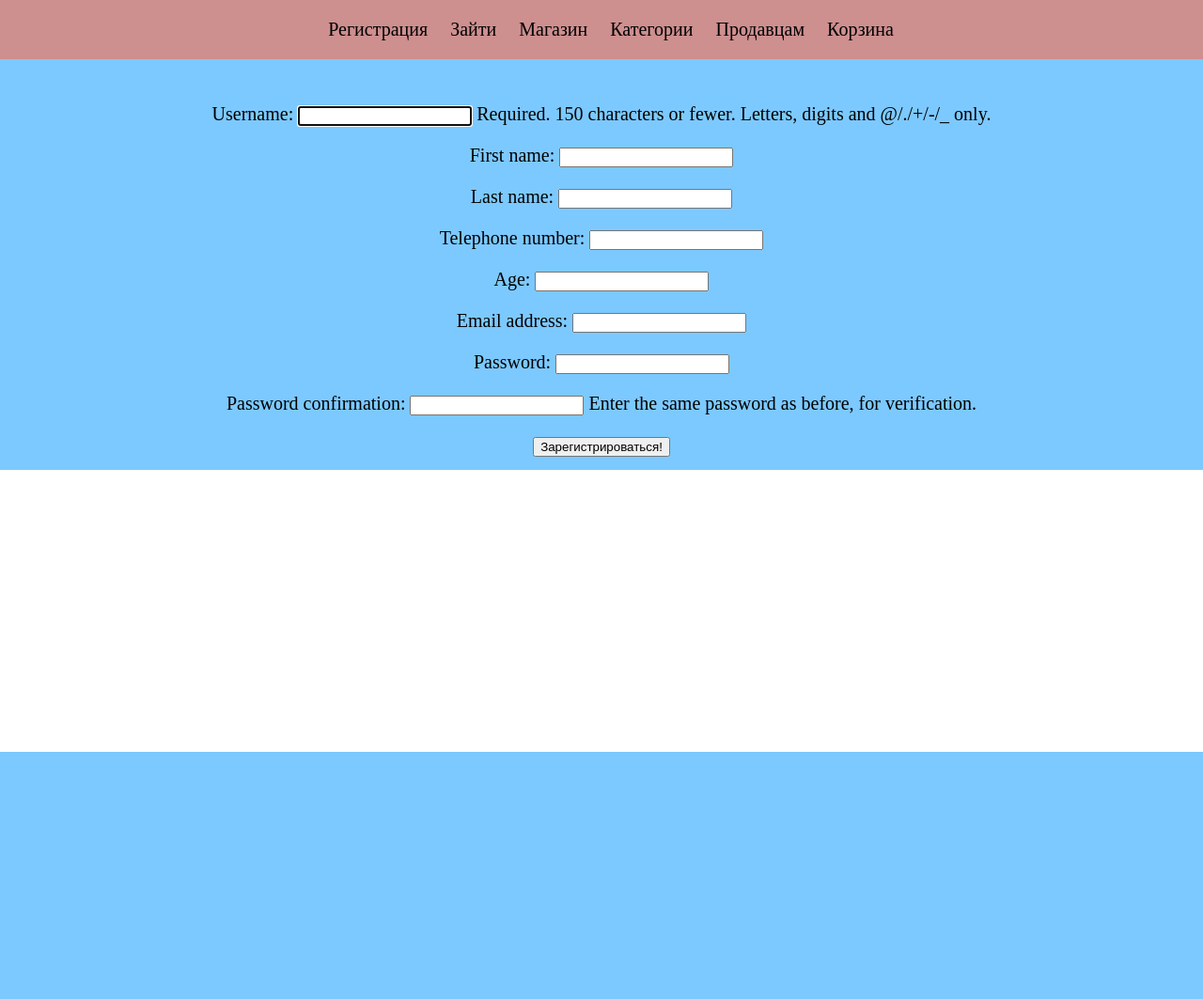
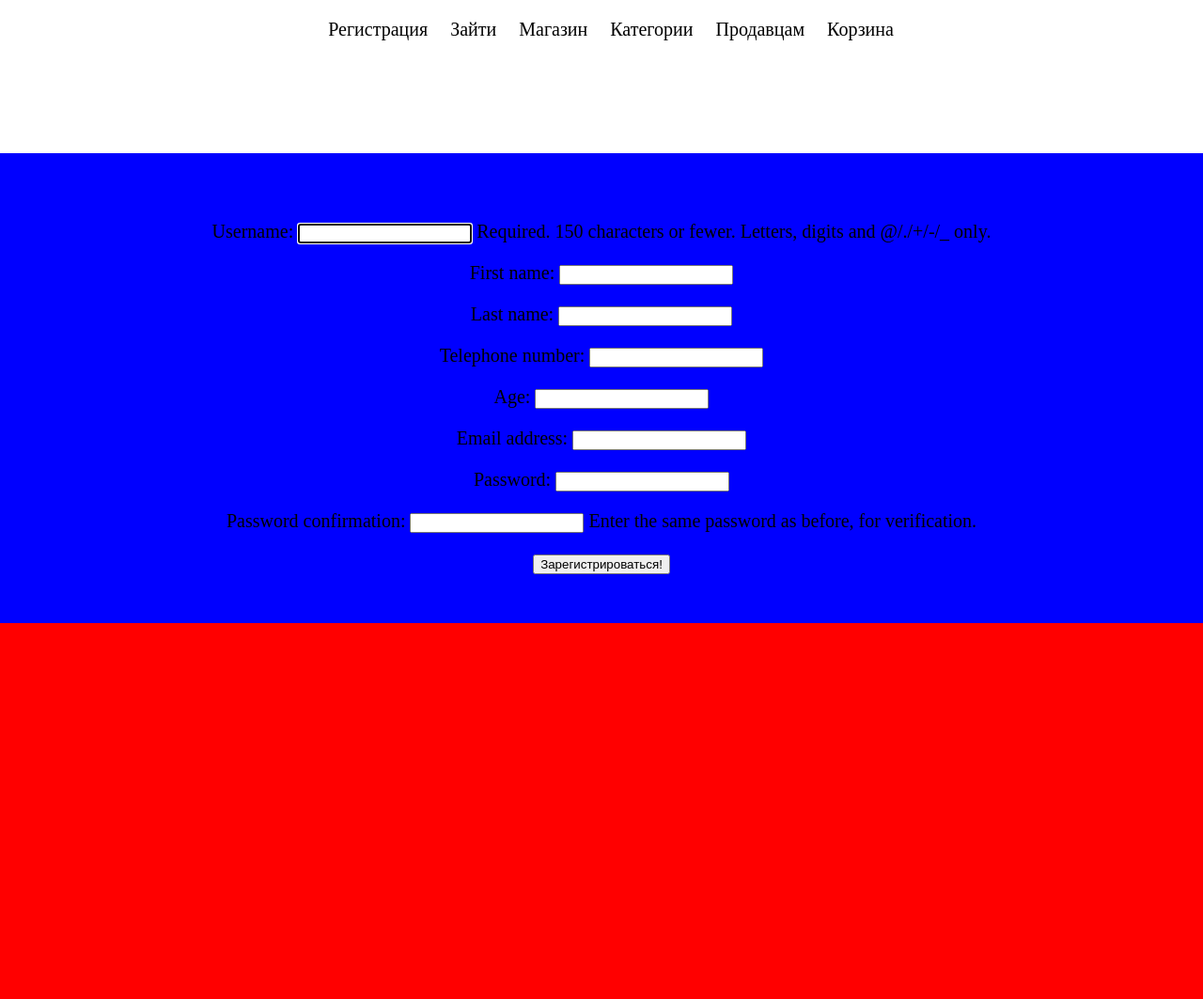
Before and after one commit to Alard06/marketplace, a Django app: page /register/ in a window 1280 px wide. Shown: the whole page at 94% size. Before the commit the page ends 800 px from the top, so only its background shows below. Run offline with Django 5.2, Linux system fonts and the light colour scheme.

Commit message:
Работа над продавцом

```diff
--- a/apps/seller/urls.py
+++ b/apps/seller/urls.py
@@ -2,9 +2,10 @@ from django.urls import path
 
 from apps.buyer.views import BuyerRegisterView
 from apps.main.views import index
-from apps.seller.views import seller_index, seller_register
+from apps.seller.views import seller_index, seller_register, seller_profile
 
 urlpatterns = [
     path('sellers/', seller_index, name='seller_index'),
-    path('sellers/register', seller_register, name='seller_register')
+    path('sellers/register', seller_register, name='seller_register'),
+    path('seller/profile', seller_profile, name='seller_profile')
 ]
--- a/apps/seller/views.py
+++ b/apps/seller/views.py
@@ -34,3 +34,8 @@ def seller_register(request):
     else:
         form = SenderForm()
     return render(request, 'seller/seller_register.html', {'form': form})
+
+
+
+def seller_profile(request):
+    return render(request, template_name='seller/seller_profile.html')
--- a/static/css/style.css
+++ b/static/css/style.css
@@ -1,28 +1,41 @@
-body{
+body {
     margin: 0;
     padding: 0;
 }
 
-.container{
+.container {
     text-align: center;
-    background-color: #7cc9ff;
+
     height: 500px;
 }
 
-.content{
+.content {
     margin-top: 100px;
     font-size: 20px;
     position: relative;
     display: flex;
     align-items: center;
-    height: 50%;
+    height: 100%;
+    justify-content: center;
+    background-color: blue;
+}
+
+.content2 {
+    background: red;
+    margin-top: 0px;
+    font-size: 20px;
+    position: relative;
+    display: flex;
+    align-items: center;
+    height: 400px;
     justify-content: center;
 }
 
 .header {
-    background-color: #ce8f8f;
+    background-color: white;
     padding: 20px;
-    a{
+
+    a {
         margin-left: 20px;
         text-decoration: none;
         color: black;
--- a/templates/base.html
+++ b/templates/base.html
@@ -1,5 +1,4 @@
-
-{%load static%}
+{% load static %}
 
 <!DOCTYPE html>
 <html lang="en">
@@ -24,11 +23,17 @@
         <a href="{% url 'category' %}">Категории</a>
         <a href="{% url 'seller_index' %}">Продавцам</a>
         <a href="{% url 'view_cart' %}">Корзина</a>
+        {% if request.user.seller %}
+            <a href="{% url 'seller_profile' %}">Личный кабинет продавца</a>
+        {% endif %}
     </div>
     <div class="content">
-        {%block content%}
+        {% block content %}
 
-        {%endblock%}
+        {% endblock %}
+    </div>
+    <div class="content2">
+
     </div>
 </div>
 
```
Also changed, not shown: apps/main/templates/main/index.html (+13 -4 lines), apps/main/views.py (+10 -1 lines), apps/seller/templates/seller/seller_profile.html (added, +8 -0 lines).
